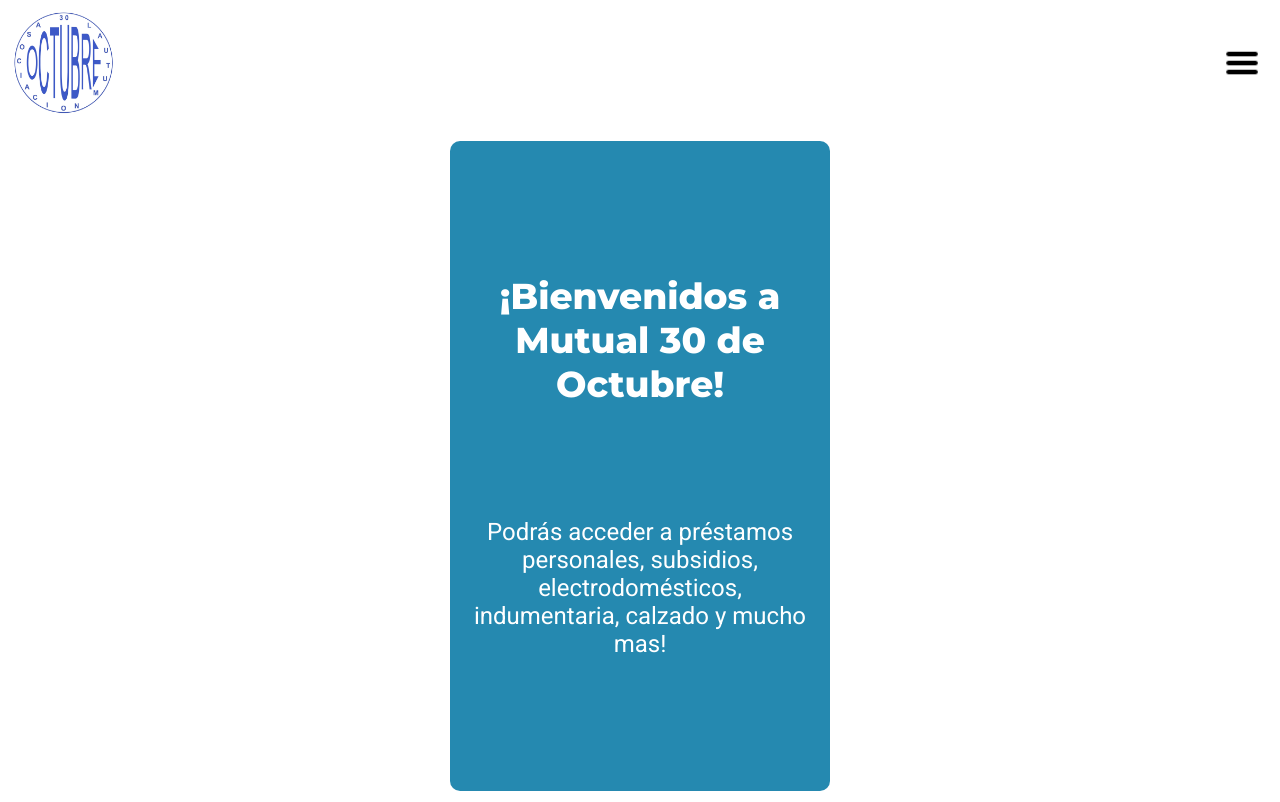
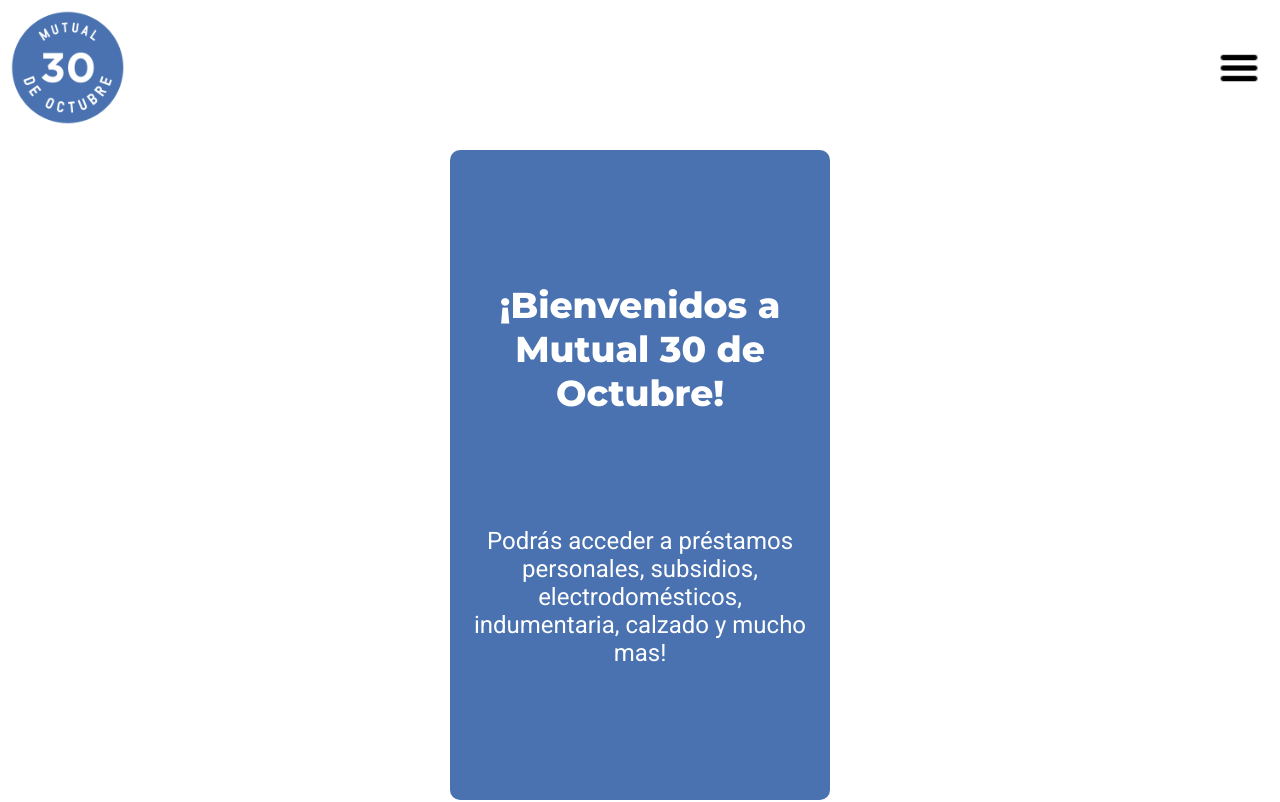
Before and after one commit to lukebro82/mutual, a plain HTML site: page index.html in a window 1280 px wide. Shown: the top 802 px of the page. Drawn offline with Linux system fonts and the light colour scheme.

Commit message:
added new logo

```diff
--- a/index.css
+++ b/index.css
@@ -15,8 +15,8 @@
 }
 
 .header__logo {
-  width: 106px;
-  height: 106px;
+  width: 115px;
+  height: 115px;
 }
 
 .nav__link {
@@ -24,8 +24,8 @@
 }
 
 .header__burgerMenu {
-  height: 36px;
-  width: 36px;
+  height: 42px;
+  width: 42px;
 }
 
 .main {
@@ -45,15 +45,13 @@
   flex-direction: column;
   justify-content: space-evenly;
   width: 100%;
-  background-color: #2589b0;
+  background-color: #4A72B0;
   color: white;
 }
 
-.slider2 {
-}
+.slider2 {}
 
-.slider4 {
-}
+.slider4 {}
 
 .main__title {
   font-family: "Montserrat", sans-serif;
--- a/index.html
+++ b/index.html
@@ -22,7 +22,7 @@
       <a class="nav__link" href="#slide1">INICIO</a>
       <a class="nav__link" href="#slide2">NOSOTROS</a>
 
-      <img src="./Images/logo.jpg" alt="" class="header__logo" />
+      <img src="./Images/Logo nuevo.png" alt="" class="header__logo" />
 
       <a class="nav__link" href="#slide3">SERVICIOS</a>
       <a class="nav__link" href="#slide4">CONTACTO</a>
```
Also changed, not shown: Images/Logo nuevo.png (added), Images/logo.jpg (deleted).
